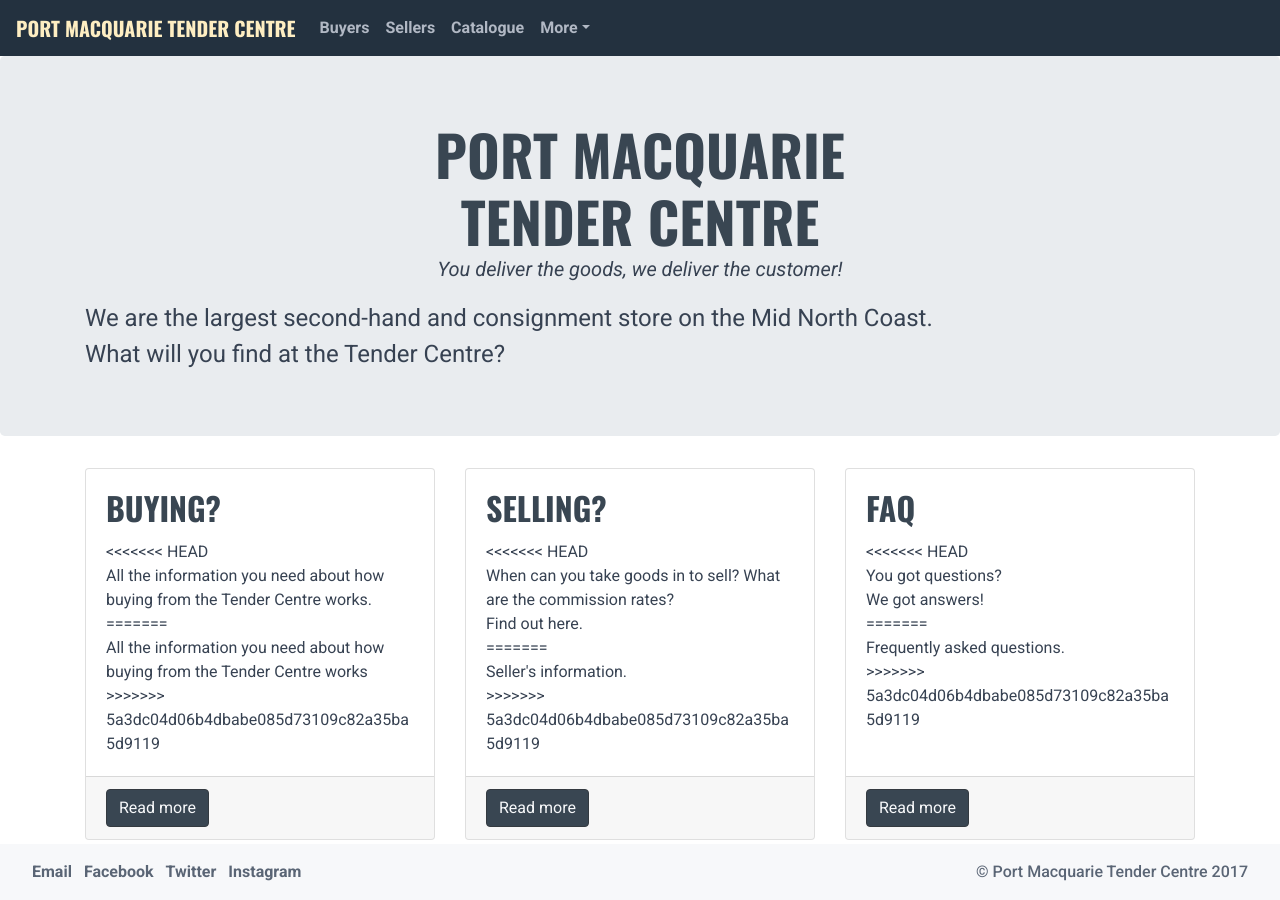
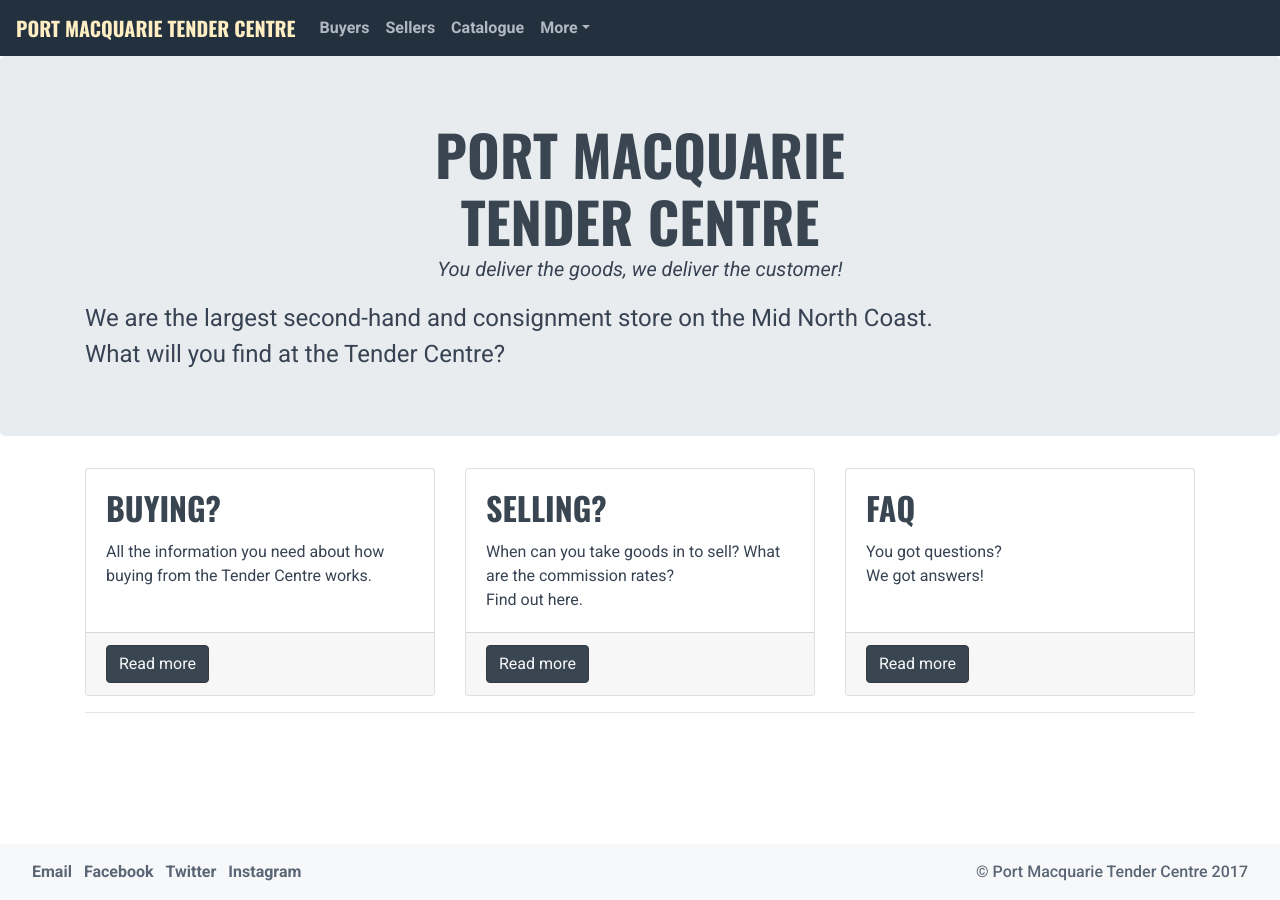
Before and after one commit to tendercentre/tendercentre.github.io, a Jekyll site: the page built from index.html, in a window 1280 px wide. Built offline with Jekyll 4.4.1, drawn with Linux system fonts in a browser that asks for light colours; nearby versions of some CDN libraries.

Commit message:
Think I got it this time...

```diff
--- a/index.html
+++ b/index.html
@@ -19,11 +19,7 @@
         <div class="card">
             <div class="card-body">
                 <h2 class="card-title"><a href="/buyers/">Buying?</a></h2>
-<<<<<<< HEAD
                 <p class="card-text">All the information you need about how buying from the Tender Centre works.</p>
-=======
-                <p class="card-text">All the information you need about how buying from the Tender Centre works</p>
->>>>>>> 5a3dc04d06b4dbabe085d73109c82a35ba5d9119
             </div>
             <div class="card-footer">
                 <p class="card-text">
@@ -34,12 +30,8 @@
         <div class="card">
             <div class="card-body">
                 <h2 class="card-title"><a href="/sellers/">Selling?</a></h2>
-<<<<<<< HEAD
                 <p class="card-text">When can you take goods in to sell? What are the commission rates?</p>
                 <p class="card-text">Find out here.</p>
-=======
-                <p class="card-text">Seller's information.</p>
->>>>>>> 5a3dc04d06b4dbabe085d73109c82a35ba5d9119
             </div>
             <div class="card-footer">
                 <p class="card-text">
@@ -50,12 +42,8 @@
         <div class="card">
             <div class="card-body">
                 <h2 class="card-title"><a href="/faq/">FAQ</a></h2>
-<<<<<<< HEAD
                 <p class="card-text">You got questions?</p>
                 <p class="card-text">We got answers!</p>
-=======
-                <p class="card-text">Frequently asked questions.</p>
->>>>>>> 5a3dc04d06b4dbabe085d73109c82a35ba5d9119
             </div>
             <div class="card-footer">
                 <p class="card-text">
--- a/style.scss
+++ /dev/null
@@ -1,4 +0,0 @@
----
----
-
-@import "index";
```
